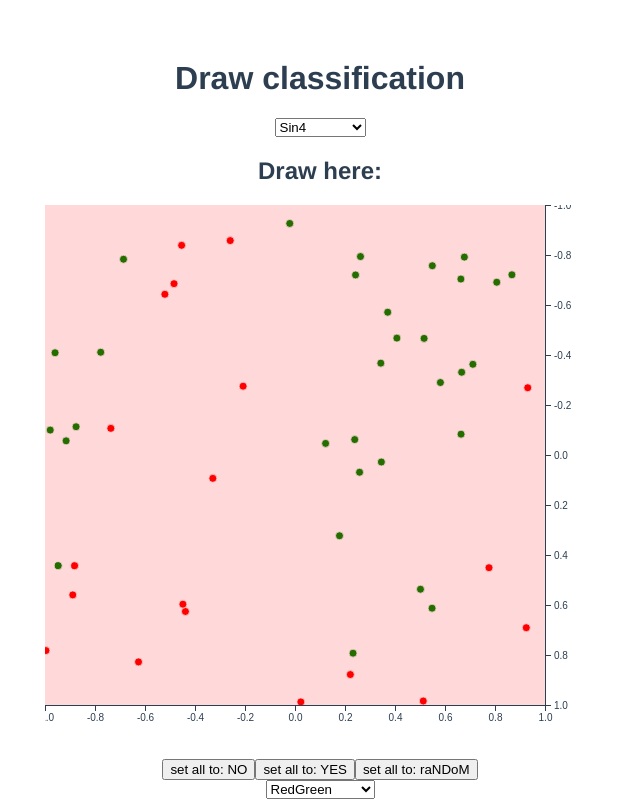
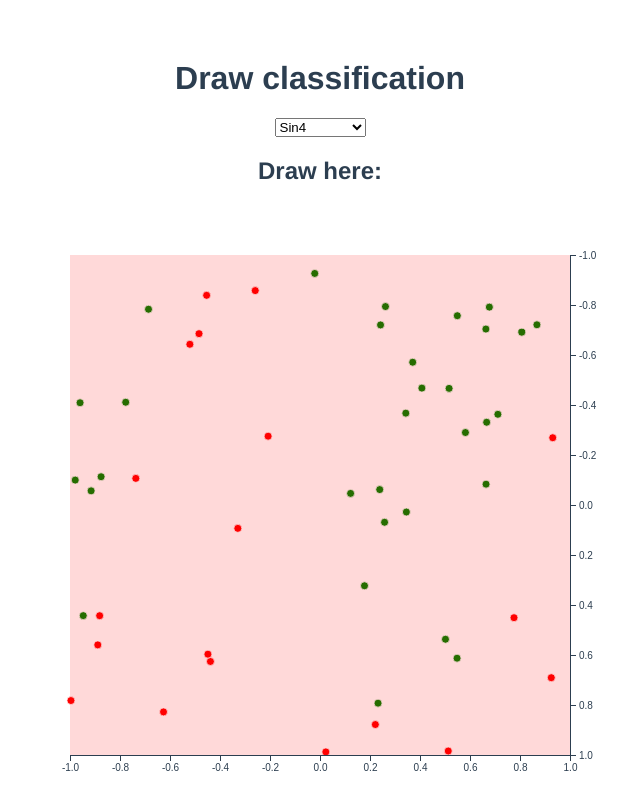
Before and after one commit to stared/which-ml-are-you, a Vue app: page / in a window 1280 px wide. Shown: the top 801 px of the page, without its empty margins (320-960 px from the left). Built offline with nearby package versions, Linux system fonts and the light colour scheme; the HTML template or start-up script is replaced by a standard one.

Commit message:
refactoring - removed k and size

```diff
--- a/src/App.vue
+++ b/src/App.vue
@@ -66,7 +66,7 @@ import Chart from './components/Chart.vue'
 import ConfusionTable from './components/ConfusionTable.vue'
 import QuantityVisually from './components/QuantityVisually.vue'
 import {computeMetrics, confusionMatrixMetrics} from './metrics.js';
-import {tiles, tileSize, allDatasets} from './datasets.js'
+import {tiles, allDatasets} from './datasets.js'
 
 
 export default {
--- a/src/components/Chart.vue
+++ b/src/components/Chart.vue
@@ -1,8 +1,8 @@
 <template>
   <svg
     class="chart"
-    :width="width + 50"
-    :height="height + 50"
+    :width="width + 2 * margin"
+    :height="height + 2 * margin"
   >
     <g>
       <circle
@@ -22,8 +22,8 @@
         class="tile"
         :x="xScale(d.x)"
         :y="yScale(d.y)"
-        :width="size"
-        :height="size"
+        :width="sizeX"
+        :height="sizeY"
         :style="{fill: color(d.v), opacity: 0.15}"
         @mousedown="tileMouseDown(d)"
         @mouseover="tileMouseOver(d)"
@@ -44,13 +44,17 @@ const d3 = { select, scaleLinear, axisBottom, axisRight };
 export default {
   name: 'Chart',
   props: {
-    points: Array,
-    tiles: Array,
-    width: Number,
-    height: Number,
-    size: {type: Number, default: 50},
-    k: {type: Number, default: 10},
-    axisPadding: {type: Number, default: 0},
+    points: {type: Array, default: () => ([])},
+    tiles: {type: Array, default: () => ([{
+      x: -1,
+      y: -1,
+      dx: 2,
+      dy: 2,
+      v: 0
+    }])},
+    width: {type: Number, default: 500},
+    height: {type: Number, default: 500},
+    margin: {type: Number, default: 50},
     colorNegative: {type: String, default: "red"},
     colorPositive: {type: String, default: "green"},
   },
@@ -58,18 +62,21 @@ export default {
     return {
       isDown: false,
       brushValue: 1,
+      xScale: d3.scaleLinear()
+                .domain([-1, 1])
+                .range([this.margin, this.margin + this.width]),
+      yScale: d3.scaleLinear()
+                .domain([-1, 1])
+                .range([this.margin, this.margin + this.height])
+
     };
   },
   computed: {
-    xScale: function() {
-      return d3.scaleLinear()
-        .domain([-1, 1])
-        .range([0, this.k * this.size]);
+    sizeX: function() {
+      return this.xScale(this.tiles[0].dx) - this.xScale(0);
     },
-    yScale: function() {
-      return d3.scaleLinear()
-        .domain([-1, 1])
-        .range([0, this.k * this.size]);
+    sizeY: function() {
+      return this.yScale(this.tiles[0].dy) - this.yScale(0);
     },
     color: function() {
       return d3.scaleLinear()
@@ -79,11 +86,11 @@ export default {
   },
   mounted() {
     d3.select(this.$el).select("g.x-axis")
-      .attr("transform", `translate(0,${this.height - 2 * this.axisPadding})`)
+      .attr("transform", `translate(0,${this.margin + this.height})`)
       .call(d3.axisBottom(this.xScale));
 
     d3.select(this.$el).select("g.y-axis")
-      .attr("transform", "translate(" + (this.width - 2 * this.axisPadding) + ",0)")
+      .attr("transform", `translate(${this.margin + this.width},0)`)
       .call(d3.axisRight(this.yScale));
 
   },
@@ -108,20 +115,6 @@ export default {
 </script>
 
 <style scoped>
-h3 {
-  margin: 40px 0 0;
-}
-ul {
-  list-style-type: none;
-  padding: 0;
-}
-li {
-  display: inline-block;
-  margin: 0 10px;
-}
-a {
-  color: #42b983;
-}
 
 .tile {
   cursor: pointer;
--- a/src/datasets.js
+++ b/src/datasets.js
@@ -2,7 +2,6 @@ import {scaleLinear} from "d3-scale";
 import {datasets} from '../assets/datasets/all.json'
 
 const k = 10;
-export const tileSize = 1;
 
 function range(size, startAt = 0) {
     return [...Array(size).keys()].map(i => i + startAt);
```
